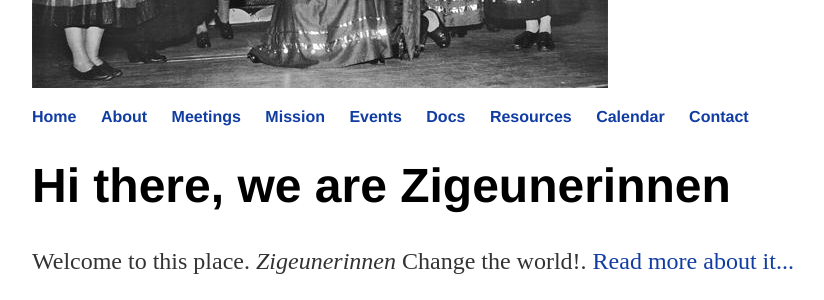
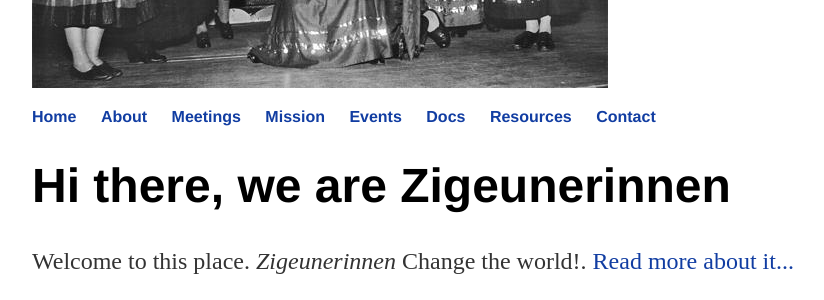
Before and after one commit to vbahole23/vbahole23.github.io, a Jekyll site: the page built from index.html, in a window 1280 px wide. Shown: the part 317-617 px from the top of the page, without its empty margins (160-984 px from the left). Built offline with Jekyll 4.4.1, drawn with Linux system fonts in a browser that asks for light colours.

Commit message:
Update default.html

```diff
--- a/_layouts/default.html
+++ b/_layouts/default.html
@@ -16,7 +16,6 @@
 				<li><a href="/events">Events</a></li>
 				<li><a href="/docs">Docs</a></li>
 				<li><a href="/resources">Resources</a></li>
-				<li><a href="/calendar">Calendar</a></li>
 				<li><a href="/contact">Contact</a></li>
 	    		</ul>
 			</nav>
```
